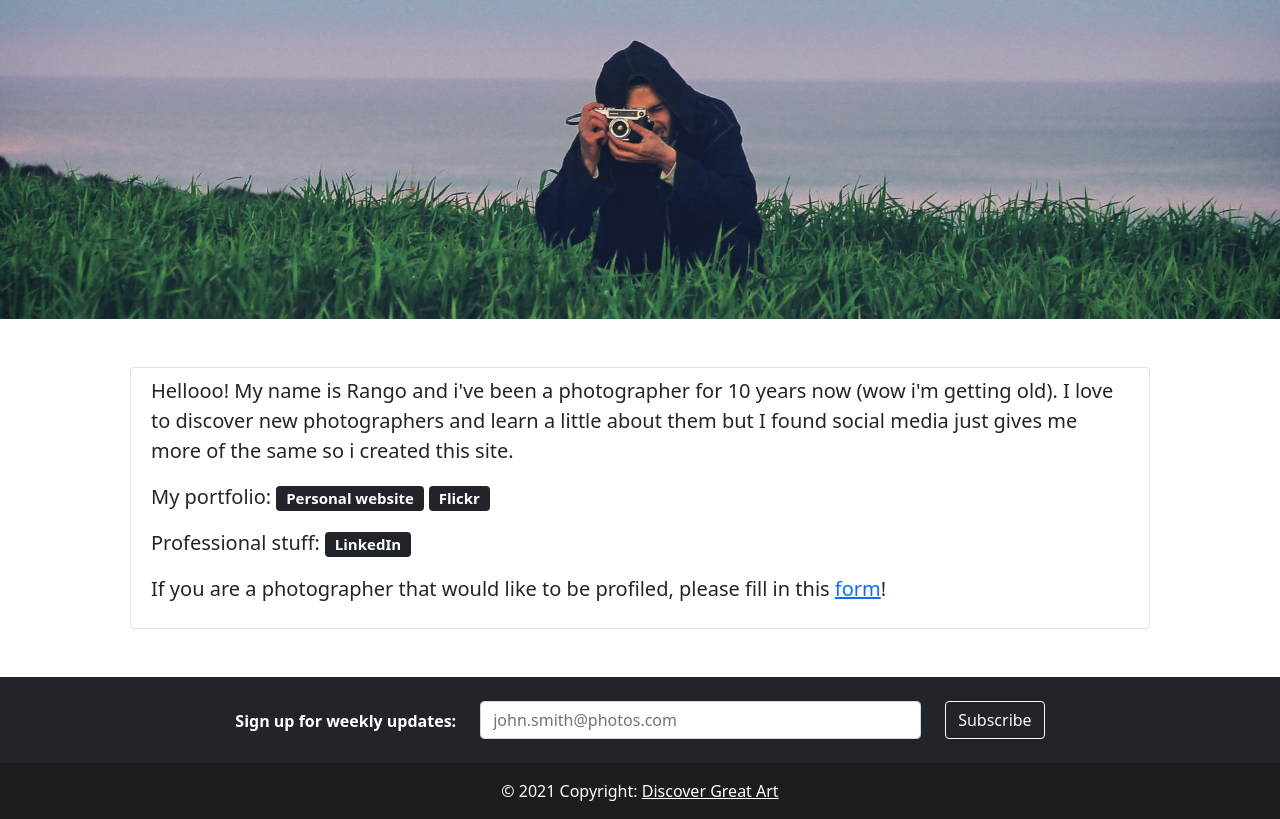
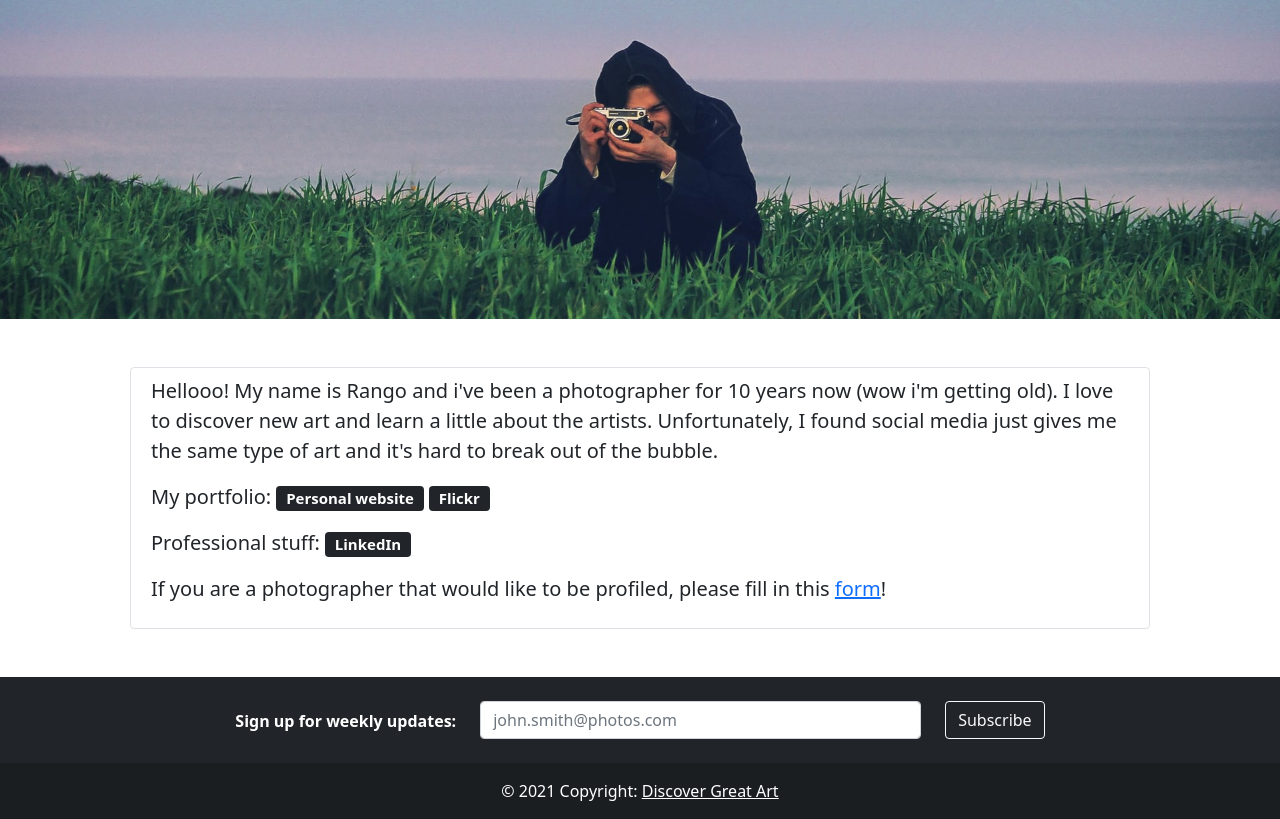
Before and after one commit to RangarajanRamesh/discover_great_art, a plain HTML site: page about.html in a window 1280 px wide. Shown: the part 63-882 px from the top of the page. Drawn offline with nearby package versions, Linux system fonts and the light colour scheme.

Commit message:
final final touches

```diff
--- a/about.html
+++ b/about.html
@@ -44,9 +44,10 @@
         <div class="container">
           <p class="lead">
             Hellooo! My name is Rango and i've been a photographer for 10 years
-            now (wow i'm getting old). I love to discover new photographers and
-            learn a little about them but I found social media just gives me
-            more of the same so i created this site.
+            now (wow i'm getting old). I love to discover new art and learn a
+            little about the artists. Unfortunately, I found social media just
+            gives me the same type of art and it's hard to break out of the
+            bubble.
           </p>
           <p class="lead">
             My portfolio:
```
Also changed, not shown: index.html (+1 -3 lines).
